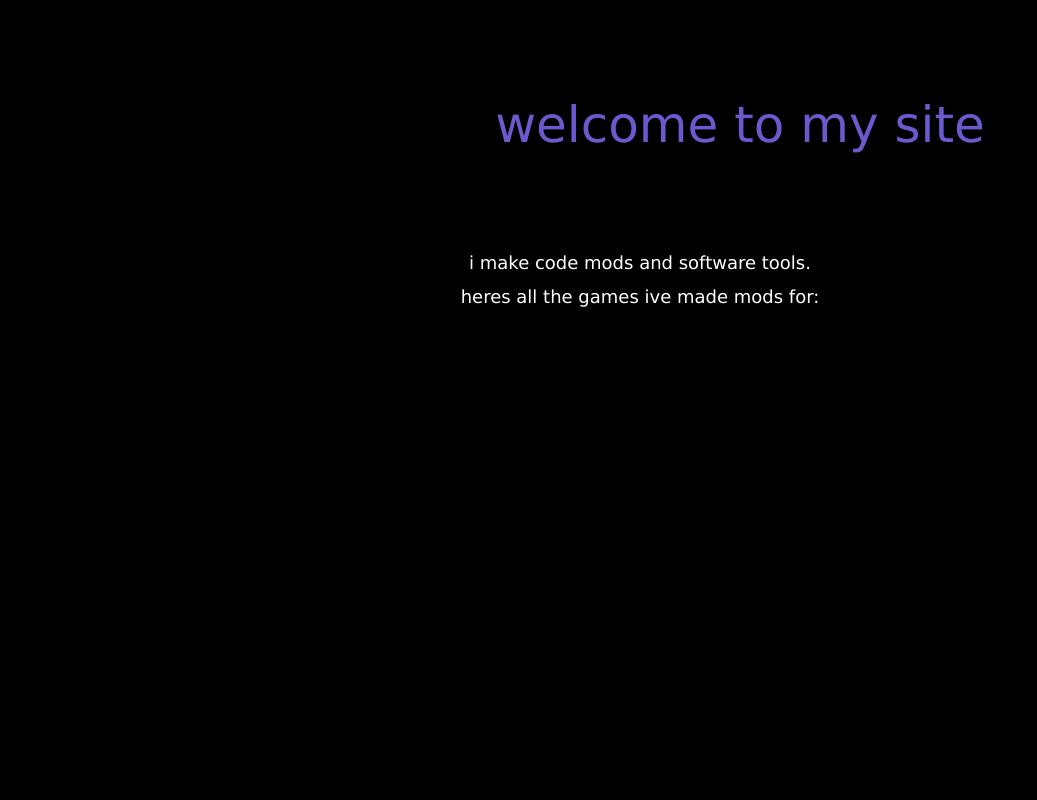
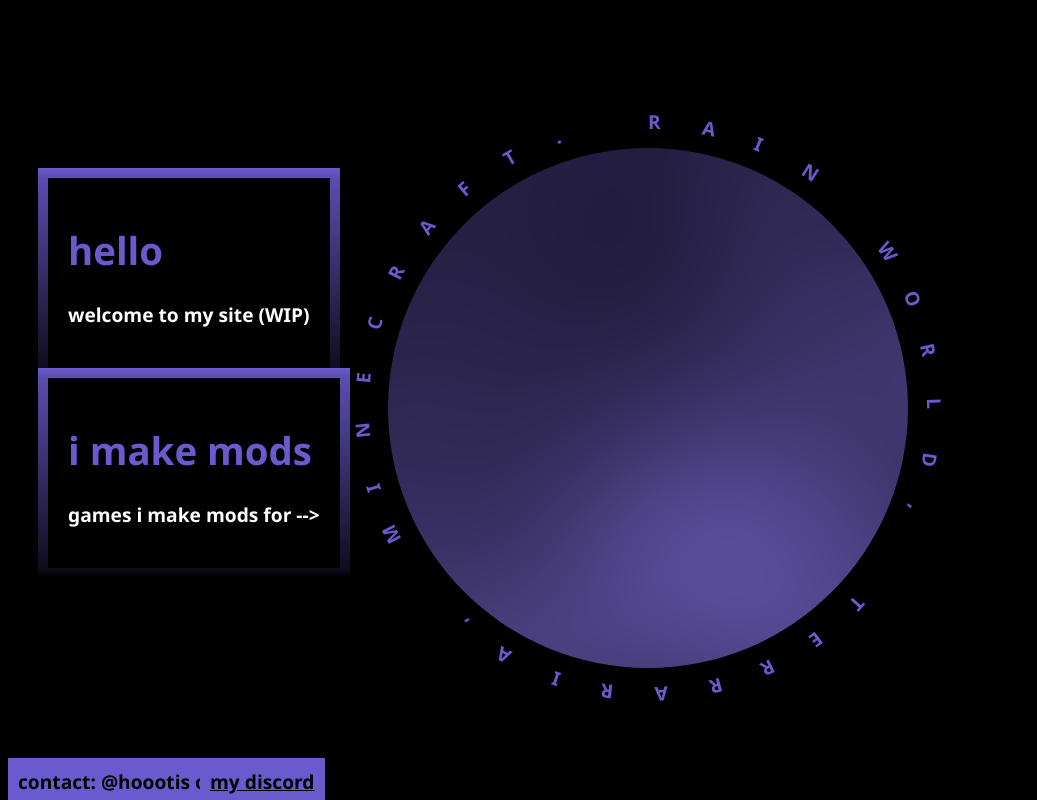
Before and after one commit to hoootis/hoootis.github.io, a plain HTML site: page index.html in a window 1280 px wide. Shown: the whole page, without its empty margins (0-1037 px from the left). Drawn offline with Linux system fonts and the light colour scheme.

Commit message:
WOOHOOOITWOKRS

```diff
--- a/index.html
+++ b/index.html
@@ -1,103 +1,163 @@
-<!doctype html>
-<html lang="en">
+<!DOCTYPE html>
+<html>
     <head>
         <meta charset="utf-8" />
-    <link rel="stylesheet" href="styles.css" />
         <title>hootis's site</title>
     </head>
 
     <body>
-    <div class="background"></div>
+        <div class="bg-image"></div>
 
         <div class="container">
-        <div class="header">
-                <div style="animation:slide-right-exactly-200-pixels 0.5s ease-in-out;animation-delay:3s;animation-fill-mode:forwards;">
-                    welcome to my site
-                    <img src="hi-wave.gif" alt="silly waving guy gif" style="width:200px;height:48px;animation:fade 3s ease-in-out;animation-fill-mode:forwards;">
+            <div class="box" style="top: 20%;
+                                    left: calc();
+                                    animation: slide 1s ease-in-out;
+                                    --fromx:-200%;
+                                    --fromy:40%;
+                                    animation-fill-mode:both;">
+                <h1>hello</h1>
+                <p>welcome to my site (WIP)</p>
+            </div>
+
+            <div class="box" style="top: 45%;
+                                    left: calc();
+                                    animation: slide 1s ease-in-out;
+                                    --fromx:-200%;
+                                    --fromy:40%;
+                                    animation-fill-mode:both;
+                                    animation-delay:1s;">
+                <h1>i make mods</h1>
+                <p>games i make mods for --></p>
             </div>
         </div>
 
-        <div class="paragraph">
-            i make code mods and software tools.
+        <div class="container">
+            <div class="box-filled"  style="top: calc(100% - 50px);
+                                            left: 0%">
+            contact: @hoootis on discord
             </div>
 
-        <div class="paragraph">
-            heres all the games ive made mods for:
+            <div class="box-filled"  style="top: calc(100% - 50px);
+                                            left: 15%">
+            <a href="https://discord.gg/TA24yn9rW9">my discord</a>
+            </div>
         </div>
 
-        <div class="list">
-            Rain World, Minecraft, Terraria, Sanabi, Rusted Moss, Terraria, Ultrakill, Core Keeper, Astroneer, Celeste, Risk of Rain 2
-        </div>
-    </div>
+        <div id="text" class="spinning-text"></div>
+        <script>
+            const str = "Rain World, Terraria, Minecraft."
+            const text = document.getElementById("text");
+            window.onload = () => {
+                for (let i = 0; i < str.length; i++) {
+                    let span = document.createElement("span");
+                    span.innerHTML = str[i];
+                    text.appendChild(span);
+                    span.style.transform = `rotate(${11 * i}deg)`
+                }
+            }
+        </script>
     </body>
 
     <style>
-    .background {
-        background-image: url("water.gif");
+        body {
+            font-size: larger;
+            font-weight: bold;
+            font-family: 'Segoe UI', Tahoma, Geneva, Verdana, sans-serif;
 
-        filter: blur(8px);
-        -webkit-filter: blur(8px);
+            background-color: black;
 
+            justify-content: center;
+            align-items: center;
+        }
+        html, body {
             height: 100%;
+            width: 100%;
+
+            position: fixed;
+        }
+
+        a:link {
+            color: black;
+        }
+        a:visited {
+            color: black;
+        }
+
+        .bg-image {
+            background-image: url(bg.gif);
+            height: 100%;
+            width: 100%;
+            z-index: -1;
+            filter: blur(5rem);
+            -webkit-filter: blur(5rem);
 
             background-position: center;
             background-repeat: no-repeat;
             background-size: cover;
+
+            clip-path: circle(260px);
         }
 
         .container {
-        font-family: 'Lucida Sans', 'Lucida Sans Regular', 'Lucida Grande', 'Lucida Sans Unicode', Geneva, Verdana, sans-serif;
-        background-color: black;
-        text-align: center;
-        color: white;
-        animation-fill-mode: forwards;
-        border: 5px slateblue;
-    }
-    .header {
-        font-size: 50px;
-        color: slateblue;
-        background-color: gr;
-        padding: 5%;
-        animation: slide-to-center 2s ease-in-out;
-        animation-delay: 0s;
-        animation-fill-mode: forwards;
-        transform: translate(-200%, 0%);
-    }
-    .paragraph {
-        font-size: large;
-        padding: 1%;
-        color: white;
-        animation: slide-to-center 2s ease-in-out;
-        animation-delay: 3s;
-        animation-fill-mode: forwards;
-        transform: translate(-200%, 0%);
+            z-index: 2;
+            padding: 30px;
         }
 
-    .list {
-        color: white;
-        padding: 3%;
-        position: relative;
-        animation: slide-to-center 4s ease-in-out;
-        animation-delay: 5s;
-        font-size: 25px;
-        animation-fill-mode: forwards;
-        transform: translate(-200%, 0%);
+        .spinning-text {
+            height: 300px;
+            width: 300px;
+            left: 50%;
+            top: 50%;
+            position: absolute;
+            color: slateblue;
+            animation: fade-in 2s linear 2s;
+            animation-fill-mode: both;
+            z-index: 2;
+        }
+        span {
+            position: absolute;
+            left: 0%;
+			top: -100%;
+            transform-origin: 0 300px;
+            font-weight: 800;
+            text-transform: capitalize;
+            color: slateblue
         }
 
-    @keyframes slide-to-center {
-        0% {transform: translate(-200%, 0); opacity: 0;}
-        80% {transform: translate(0%, 0); opacity: 25;}
-        100% {transform: translate(0%, 0); opacity: 100;}
+        .box {
+            /*height: var(--h);
+            width: var(--w); unused*/
+            background-color: rgba(0, 0, 0, 0.527);
+            color: white;
+            padding: 20px;
+
+            /*transform: translate(50%, 50%);*/
+            position: absolute;
+
+            border-image: linear-gradient(slateblue, rgba(0, 0, 0, 0)) 30;
+            border-width: 10px;
+            border-style: solid;
+        }
+        .box-filled {
+            background-color: slateblue;
+            padding: 10px;
+
+            position: absolute;
+
+            color: black;
         }
 
-    @keyframes fade {
-        from {opacity: 100;}
-        to {opacity: 0;}
+        h1 {
+            color: slateblue;
         }
 
-    @keyframes slide-right-exactly-200-pixels {
-        from {transform: translate(0%, 0%);}
-        to {transform: translate(100px, 0%)}
+        @keyframes slide {
+            from {transform: translate(var(--fromx), var(--fromy))}
+            to {transform: translate(var(--tox), var(--toy))}
+        }
+		@keyframes fade-in {
+            from {opacity: 0;}
+            to {opacity: 100;}
         }
     </style>
 </html>
```
Also changed, not shown: indexoldold.html (added, +103 -0 lines), bg.gif (added). Lines whose indentation alone changed are shown as unchanged.
